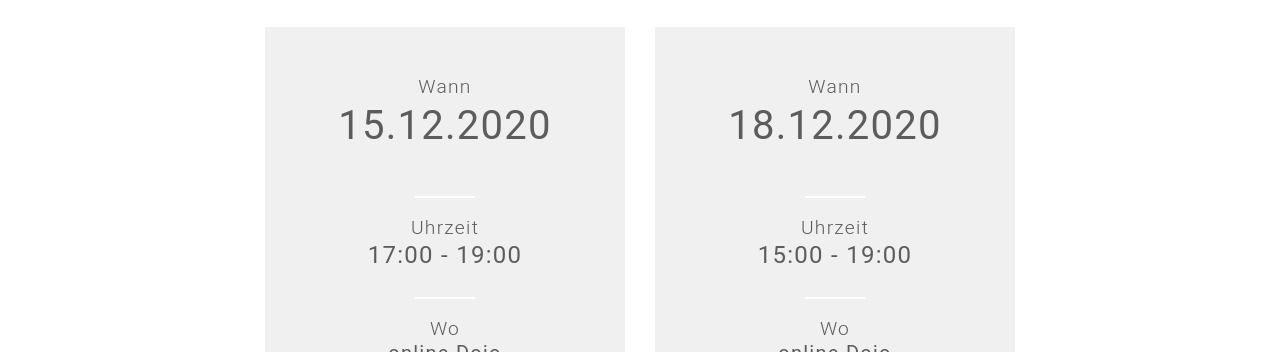
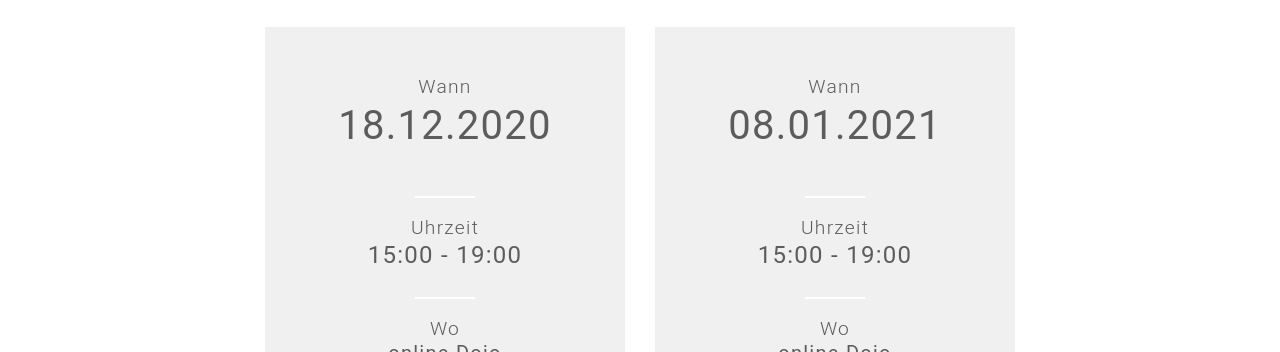
Before and after one commit to coderdojo-wien/coderdojo-wien.github.io, a Jekyll site: the page built from index.html, in a window 1280 px wide and 900 px high, scrolled down 3824 px. Shown: the part 158-510 px from the top of the window. Built offline with Jekyll 4.4.1, drawn with Linux system fonts in a browser that asks for light colours; nearby versions of some CDN libraries; comment, search, counter and statistics services are not loaded; some of the changed lines change nothing that is shown.

Commit message:
Update events.yml

```diff
--- a/_data/events.yml
+++ b/_data/events.yml
@@ -3,14 +3,6 @@ title: "Termine"
 description: "Ein Anmeldung ist für die Teilnahme an den online-Dojos nicht erforderlich. Das genaue Workshopprogramm mit den Teilnahmelinks finden sie in unserem aktuellen Newsletter, der jeweils bis spätestens den Tag davor versendet wird und auf unserer Hompepage https://www.facebook.com/coderdojowien."
 
 events-list:
-
-- event-date: 15.12.2020
-  event-time: 17:00 - 19:00
-  event-startdate: 2020-12-15T15:00:00Z
-  event-enddate: 2020-12-15T17:00:00Z
-  event-place: <a href="#main-event-place-map">online Dojo</a>
-  event-placename: Ein Anmeldung ist für die Teilnahme an den online-Dojos nicht erforderlich.
-  event-registration-url: "https://mailchi.mp/1abe5cc80d6d/online-dojo-newsletter-1709605"
 
 - event-date: 18.12.2020
   event-time: 15:00 - 19:00
@@ -18,4 +10,12 @@ events-list:
   event-enddate: 2020-12-18T17:00:00Z
   event-place: <a href="#main-event-place-map">online Dojo</a>
   event-placename: Ein Anmeldung ist für die Teilnahme an den online-Dojos nicht erforderlich.
+  event-registration-url: "https://mailchi.mp/cfcc5a865def/online-dojo-newsletter-1710521"
+
+- event-date: 08.01.2021
+  event-time: 15:00 - 19:00
+  event-startdate: 2021-01-08T13:00:00Z
+  event-enddate: 2021-01-08T17:00:00Z
+  event-place: <a href="#main-event-place-map">online Dojo</a>
+  event-placename: Ein Anmeldung ist für die Teilnahme an den online-Dojos nicht erforderlich.
   event-registration-url: ""
```
